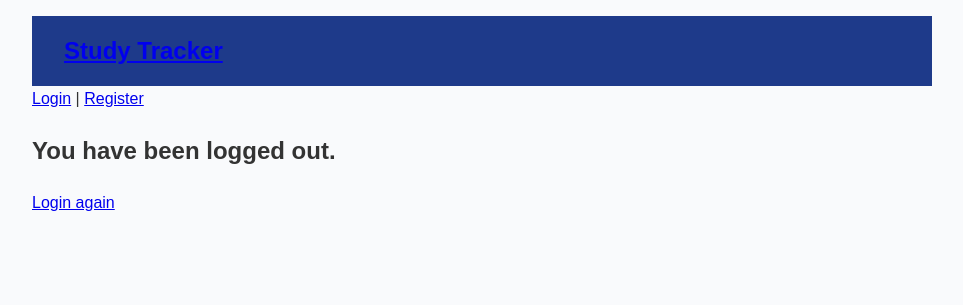
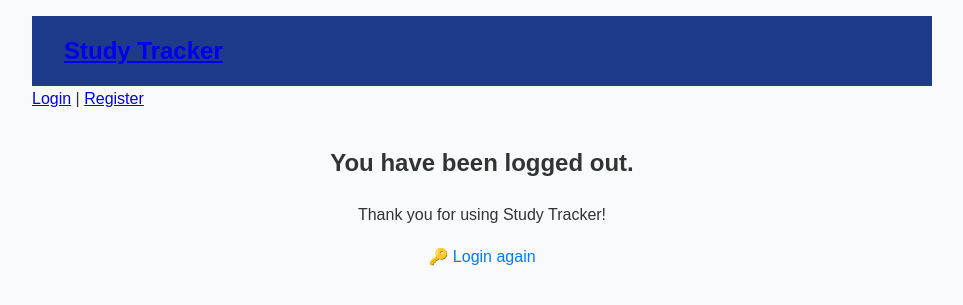
Before and after one commit to IvanOgnyanovGoranov/DjangoStudyTracker, a Django app: template templates/auth/logout.html in a window 1280 px wide. Shown: the top 305 px of the page, without its empty margins (158-1121 px from the left). Run offline with Django 5.2, Linux system fonts and the light colour scheme; the template is opened without the code that fills it, so the values that code supplies are empty; some web fonts are replaced.

Commit message:
logout error fix

```diff
--- a/DjangoStudyTracker/settings.py
+++ b/DjangoStudyTracker/settings.py
@@ -129,7 +129,7 @@ STATICFILES_DIRS = [
 ]
 
 LOGIN_URL = 'login'
-LOGIN_REDIRECT_URL = 'home'
+LOGIN_REDIRECT_URL = 'home_page'
 LOGOUT_REDIRECT_URL = 'login'
 
 # Default primary key field type
--- a/DjangoStudyTracker/urls.py
+++ b/DjangoStudyTracker/urls.py
@@ -15,9 +15,11 @@ Including another URLconf
     2. Add a URL to urlpatterns:  path('blog/', include('blog.urls'))
 """
 from django.contrib import admin
+from django.shortcuts import redirect
 from django.urls import path, include
 
 urlpatterns = [
     path('admin/', admin.site.urls),
-    path('tracker/', include('tracker.urls')),
+    path('', include('tracker.urls')),
+    path('', lambda request: redirect('home_page')),
 ]
--- a/templates/auth/logout.html
+++ b/templates/auth/logout.html
@@ -2,6 +2,13 @@
 {% block page_title %}Logged Out{% endblock %}
 
 {% block content %}
-<h2>You have been logged out.</h2>
-<p><a href="{% url 'login' %}">Login again</a></p>
+  <div style="text-align:center; margin-top: 2em;">
+    <h2>You have been logged out.</h2>
+    <p>Thank you for using Study Tracker!</p>
+    <p>
+      <a href="{% url 'login' %}" style="color:#007bff; text-decoration:none;">
+        🔑 Login again
+      </a>
+    </p>
+  </div>
 {% endblock %}
--- a/templates/base.html
+++ b/templates/base.html
@@ -4,14 +4,14 @@
 <html lang="en">
 <head>
     <meta charset="UTF-8">
-    <title>{% block page_title %} Study Tracker {% endblock %}</title>
+    <title>{% block page_title %}Study Tracker{% endblock %}</title>
     <link rel="stylesheet" href="{% static 'styles.css' %}">
-    {% block css_files %} {% endblock %}
+    {% block css_files %}{% endblock %}
 </head>
 <body>
     <h4><a href="{% url 'home_page' %}" class="app-title">Study Tracker</a></h4>
 
-     {% if messages %}
+    {% if messages %}
       <script>
         {% for msg in messages %}
           alert("{{ msg|escapejs }}");
@@ -20,7 +20,11 @@
     {% endif %}
 
     {% if user.is_authenticated %}
-       <p>Welcome, {{ user.username }} | <a href="{% url 'logout' %}">Logout</a></p>
+        <p>Welcome, {{ user.username }}</p>
+        <form action="{% url 'logout' %}" method="post" style="display:inline;">
+            {% csrf_token %}
+            <button type="submit">Logout</button>
+        </form>
     {% else %}
         <a href="{% url 'login' %}">Login</a> |
         <a href="{% url 'register' %}">Register</a>
--- a/templates/manage_subjects/subject_info.html
+++ b/templates/manage_subjects/subject_info.html
@@ -32,4 +32,10 @@
     <button type="submit">Update Goal</button>
 </form>
 
+<script>
+function confirmDelete() {
+    return confirm("Are you sure you want to delete this subject? This action cannot be undone.");
+}
+</script>
+
 {% endblock %}
--- a/tracker/urls.py
+++ b/tracker/urls.py
@@ -18,5 +18,4 @@ urlpatterns = [
     path('login/', LoginView.as_view(), name='login'),
     path('logout/', LogoutView.as_view(), name='logout'),
     path('register/', views.auth.register_user, name='register'),
-
 ]
```
Also changed, not shown: tracker/views/subjects.py (+7 -5 lines).
